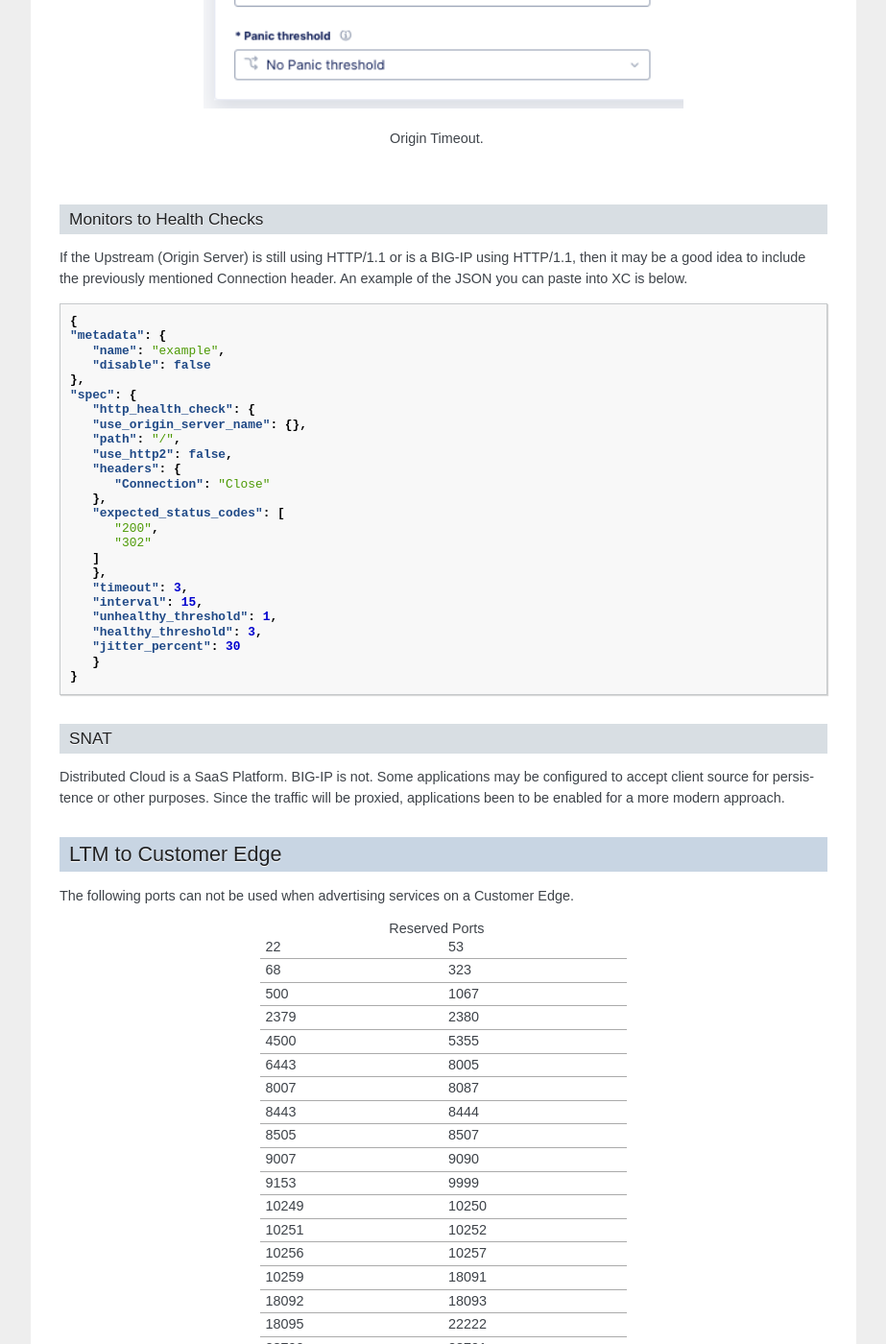
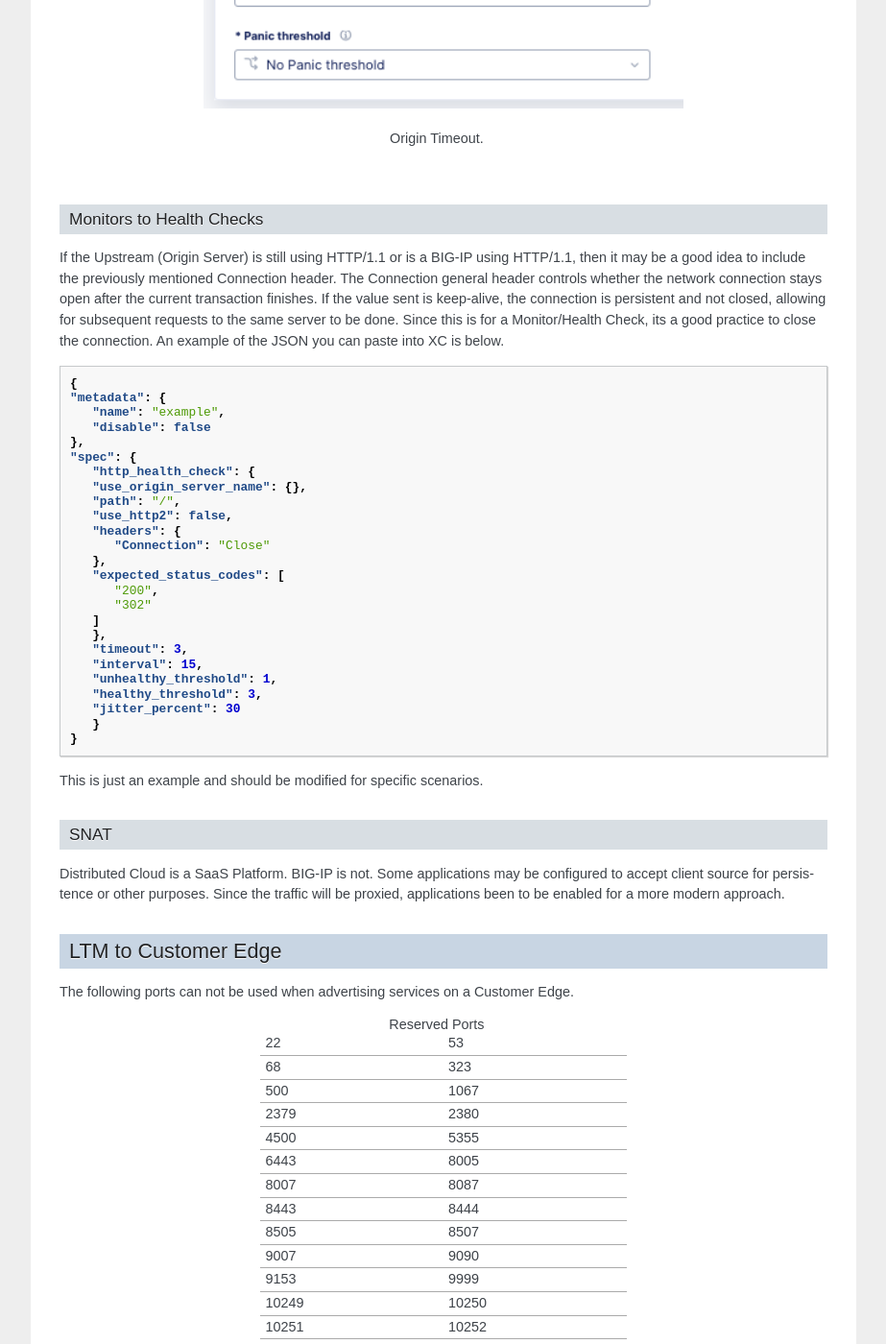
Before and after one commit to Mikej81/bigip_to_xc_faq, a Sphinx documentation site: the page built from docs/source/index.rst, in a window 1280 px wide and 1400 px high, scrolled down 5757 px. Shown: the whole window at 96% size, without its empty margins (198-1121 px from the left). Built offline with Sphinx 7.4.7, drawn with Linux system fonts in a browser that asks for light colours; the version number could not be read and is left out.

Commit message:
Monitors -resolves #2

```diff
--- a/docs/source/index.rst
+++ b/docs/source/index.rst
@@ -196,7 +196,9 @@ Monitors to Health Checks
 ^^^^^^^^^^^^^^^^^^^^^^^^^
 
 If the Upstream (Origin Server) is still using HTTP/1.1 or is a BIG-IP using HTTP/1.1, then it may be a good idea to include the previously
-mentioned Connection header.  An example of the JSON you can paste into XC is below.
+mentioned Connection header. The Connection general header controls whether the network connection stays open after the current transaction finishes.
+If the value sent is keep-alive, the connection is persistent and not closed, allowing for subsequent requests to the same server to be done.
+Since this is for a Monitor/Health Check, its a good practice to close the connection. An example of the JSON you can paste into XC is below.
 
 .. code-block:: json
 
@@ -225,6 +227,8 @@ mentioned Connection header.  An example of the JSON you can paste into XC is be
       "jitter_percent": 30
       }
    }
+
+This is just an example and should be modified for specific scenarios.
 
 
 SNAT
```
Also changed, not shown: 7 other files.
